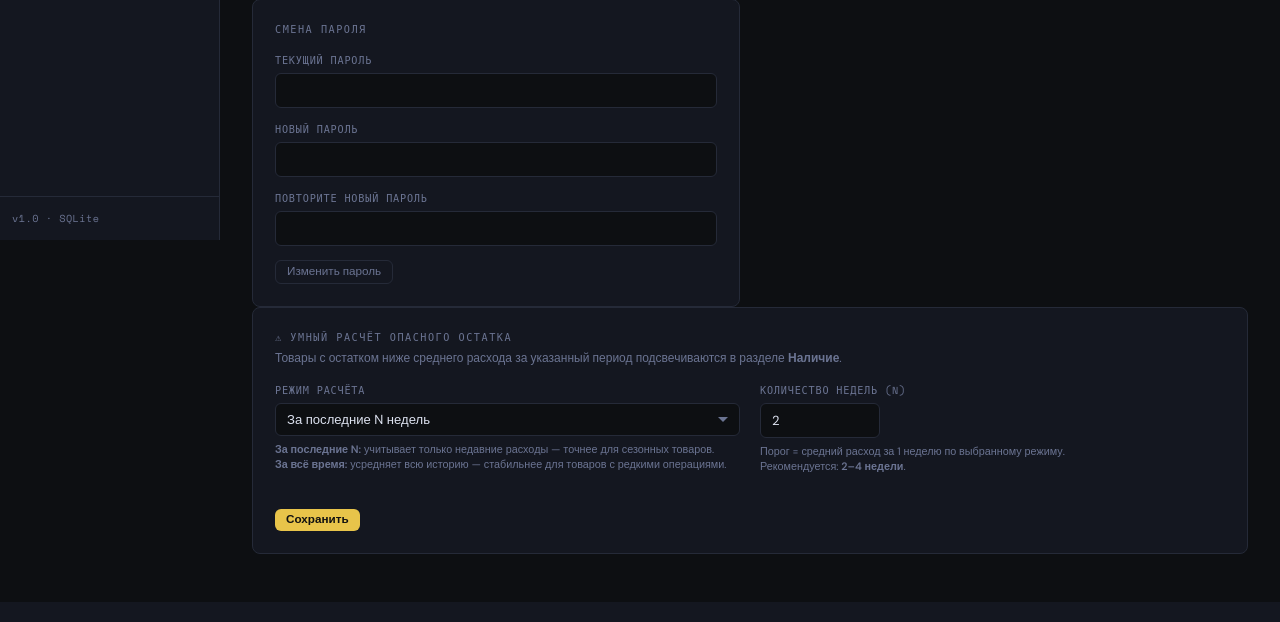
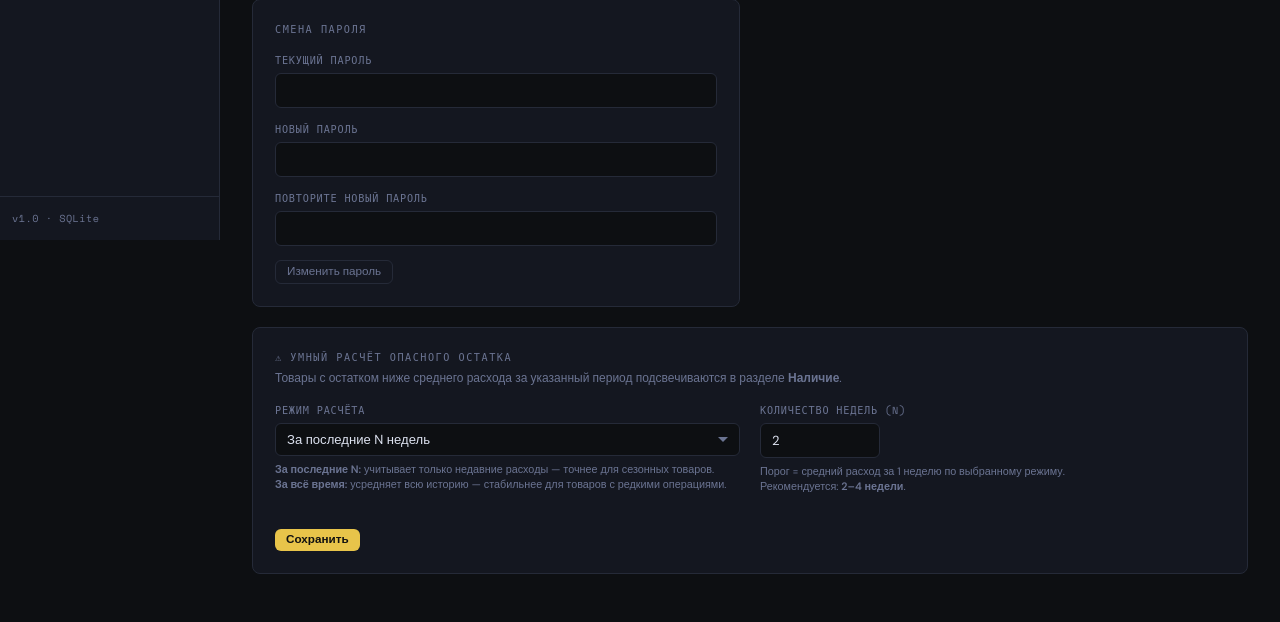
Before and after one commit to michaeldupchak-source/SKLAD, a Flask app: page /settings in a window 1280 px wide. Shown: the part 560-1182 px from the top of the page. Run offline with Flask 3, Linux system fonts and the light colour scheme; a user stored in the database is signed in; data comes from the database, SQL or seed files in the repository; data that the repository does not hold is empty; some libraries are stand-ins or nearby versions.

Commit message:
fix: add mb-20 to password card in settings

```diff
--- a/templates/settings.html
+++ b/templates/settings.html
@@ -91,7 +91,7 @@
 </div>
 
 <!-- Change password -->
-<div class="card">
+<div class="card mb-20">
   <div class="card-title" style="margin-bottom:16px">Смена пароля</div>
   <form method="post">
     <input type="hidden" name="csrf_token" value="{{ csrf_token() }}">
```
